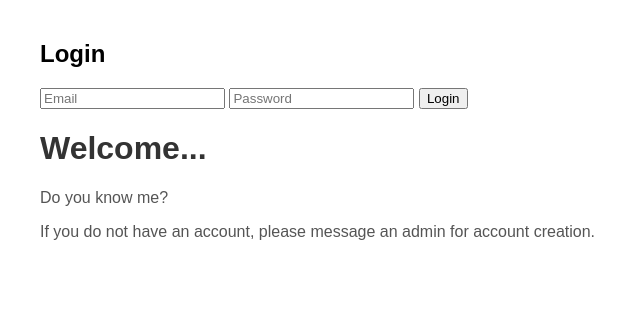
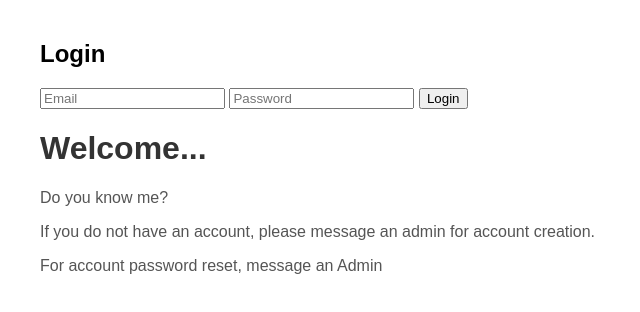
Before and after one commit to andrewchu1357/Secretwebsite, a plain HTML site: page index.html in a window 1280 px wide. Shown: the whole page, without its empty margins (0-640 px from the left). Drawn offline with Linux system fonts and the light colour scheme.

Commit message:
Update index.html

```diff
--- a/index.html
+++ b/index.html
@@ -22,6 +22,7 @@
   <h1>Welcome...</h1>
   <p>Do you know me?</p>
   <p>If you do not have an account, please message an admin for account creation.</p>
+  <p>For account password reset, message an Admin</p>
 
   <script type="module">
       import { initializeApp } from "https://www.gstatic.com/firebasejs/12.6.0/firebase-app.js";
```
